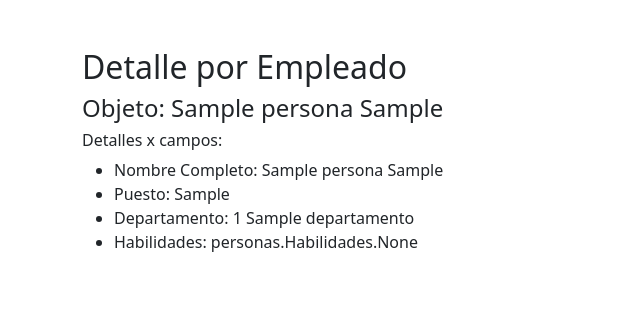
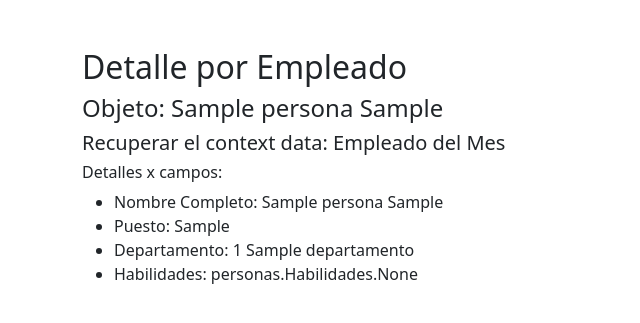
Before and after one commit to vanemanza/Empleados, a Django app: page /personas/empleado_detalle/1/ in a window 1280 px wide. Shown: the part 56-379 px from the top of the page, without its empty margins (0-640 px from the left). Run offline with Django 3.2, Linux system fonts and the light colour scheme; tables that the repository leaves empty hold one stand-in row (values such as "Sample post").

Commit message:
get_context_data

```diff
--- a/ProyectoPrincipal/personas/templates/detalles_empleado.html
+++ b/ProyectoPrincipal/personas/templates/detalles_empleado.html
@@ -10,6 +10,8 @@
 <!-- si no, tambien puede acceder a traves del nombre del modelo pero en minusculas-->
 <h4>Objeto: {{persona}}</h4>
 
+<h5>Recuperar el context data:  {{ titulo }} </h5><!-- se hace a traves del nombre q le pase a la clave del context-->
+
 <h6>Detalles x campos:</h6>
 
 <ul>
--- a/ProyectoPrincipal/personas/views.py
+++ b/ProyectoPrincipal/personas/views.py
@@ -109,3 +109,13 @@
 class EmpleadoDetailView(DetailView):
     model = Persona
     template_name = "detalles_empleado.html"
+
+    # def get_object(self, queryset: Optional[models.query.QuerySet[_M]] = ...) -> _M: #redefine la forma de recuperar un objeto
+    #     return super().get_object(queryset)
+
+
+    def get_context_data(self, **kwargs): # envia alguna variable extra hacia el template,alguna q no esté dentro de los atrs del modelo
+        context = super(EmpleadoDetailView, self).get_context_data(**kwargs)
+        context['titulo'] = 'Empleado del Mes'
+        #debo crear un proceso para determinar si el context es un empleado del mes o no
+        return context
```
